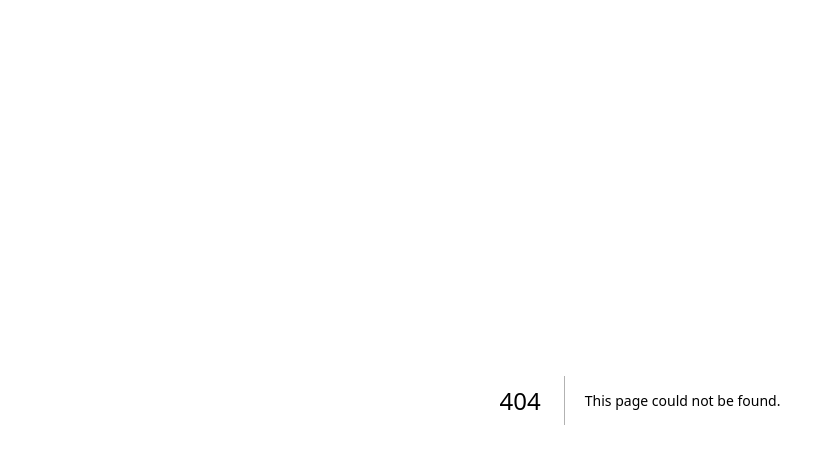
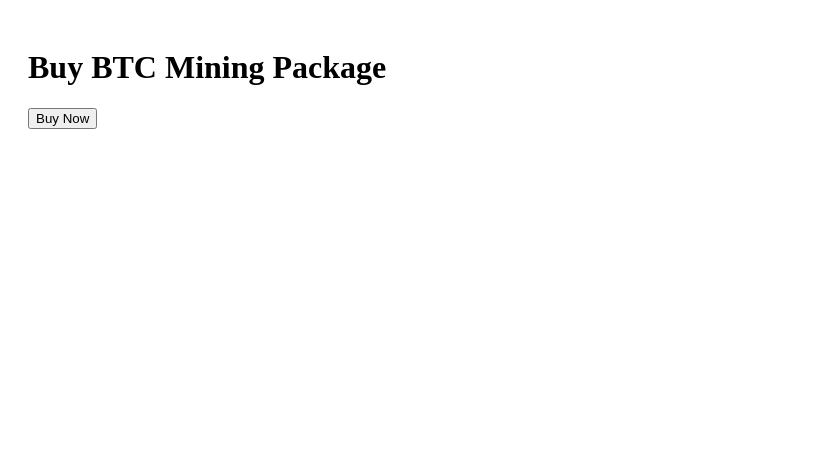
Before and after one commit to Kidy0938/btc-digger1, a Next.js app: page /buy in a window 1280 px wide. Before the commit this address had no page. Shown: the top 464 px of the page, without its empty margins (0-815 px from the left). Built offline with nearby package versions, Linux system fonts and the light colour scheme.

Commit message:
Create buy.js

```diff
--- /dev/null
+++ b/pages/buy.js
@@ -0,0 +1,31 @@
+export default function BuyPage() {
+  async function handleBuy() {
+    const res = await fetch("/api/create-order", {
+      method: "POST",
+      headers: { "Content-Type": "application/json" },
+      body: JSON.stringify({
+        user_id: "123", // replace with actual logged-in user
+        amount: 50,
+        currency: "USDT",
+        buyer_email: "user@example.com"
+      })
+    });
+
+    const data = await res.json();
+    console.log("Order + payment:", data);
+
+    // Redirect to NOWPayments checkout
+    if (data.payment_url) {
+      window.location.href = data.payment_url;
+    } else {
+      alert("Error creating payment. Try again.");
+    }
+  }
+
+  return (
+    <div style={{ padding: "20px" }}>
+      <h1>Buy BTC Mining Package</h1>
+      <button onClick={handleBuy}>Buy Now</button>
+    </div>
+  );
+                       }
```
